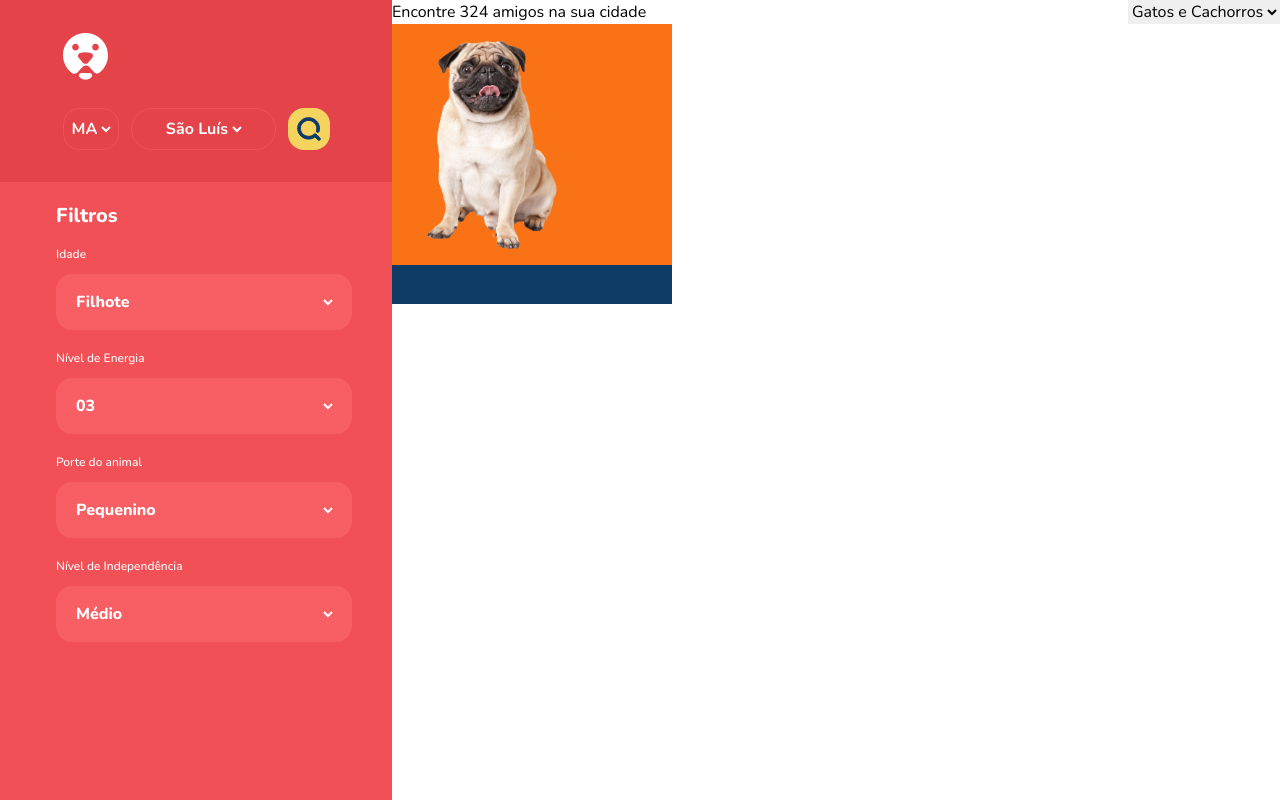
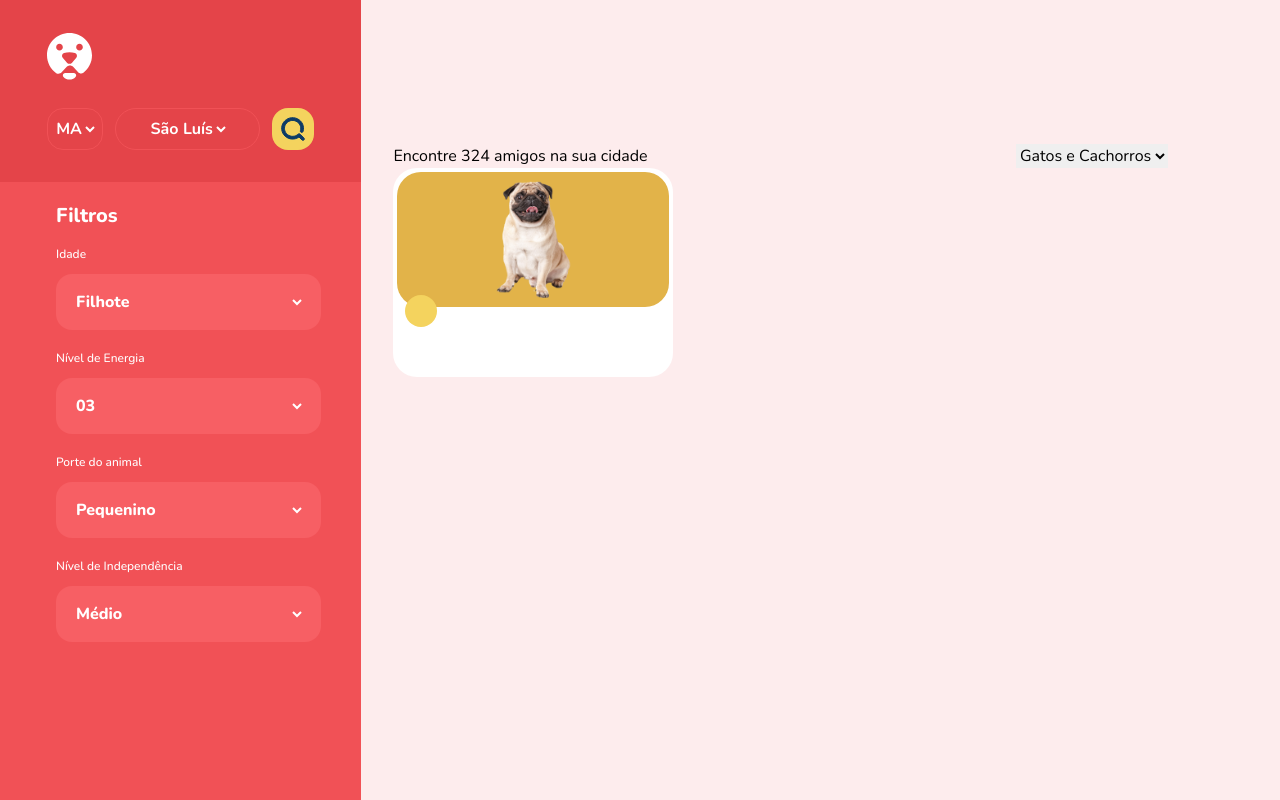
Before and after one commit to eu-pedro/find-a-friend-frontend, a Next.js app: page /animais in a window 1280 px wide. Built offline with nearby package versions, Linux system fonts and the light colour scheme.

Commit message:
wip: creating details card animals

```diff
--- a/src/app/animais/page.tsx
+++ b/src/app/animais/page.tsx
@@ -112,7 +112,7 @@ export default async function AnimalsPage() {
         </div>
       </nav>
 
-      <main className="flex-grow">
+      <main className="bg-[#FDECED] flex-grow pr-28 pl-8 pt-36">
         <header className="flex justify-between w-full">
           <p>Encontre 324 amigos na sua cidade</p>
 
@@ -121,16 +121,23 @@ export default async function AnimalsPage() {
           </select>
         </header>
 
-        <div className="grid  grid-cols-3">
-          <div className="w-[280px] h-[280px] bg-[#0D3B66]">
-            <header className="bg-orange-500">
+        <div className="grid grid-cols-3">
+          <div className="w-[280px] h-[209px] bg-white rounded-3xl px-1 pt-1 pb-4">
+            <header className="h-[135px] relative flex justify-center bg-[#e2b349] rounded-3xl">
               <Image
                 src="/images/dog.png"
-                width={200}
-                height={200}
+                fill
+                style={{
+                  objectFit: 'contain',
+                }}
                 alt="Imagem de cachorro"
+                blurDataURL="https://www.google.com/url?sa=i&url=https%3A%2F%2Fcanaltech.com.br%2Fempresa%2Fgoogle%2F&psig=AOvVaw1MnacU9SUXQkEXKDWcE5gP&ust=1718305074968000&source=images&cd=vfe&opi=89978449&ved=0CBIQjRxqFwoTCNjGsK7f1oYDFQAAAAAdAAAAABAE"
+                placeholder="blur"
               />
             </header>
+            <div className="w-12 h-12 p-2 bg-white z-10">
+              <div className="relative w-full h-full bg-[#F4D35E] flex justify-center -mt-5 rounded-3xl"></div>
+            </div>
           </div>
         </div>
       </main>
```
